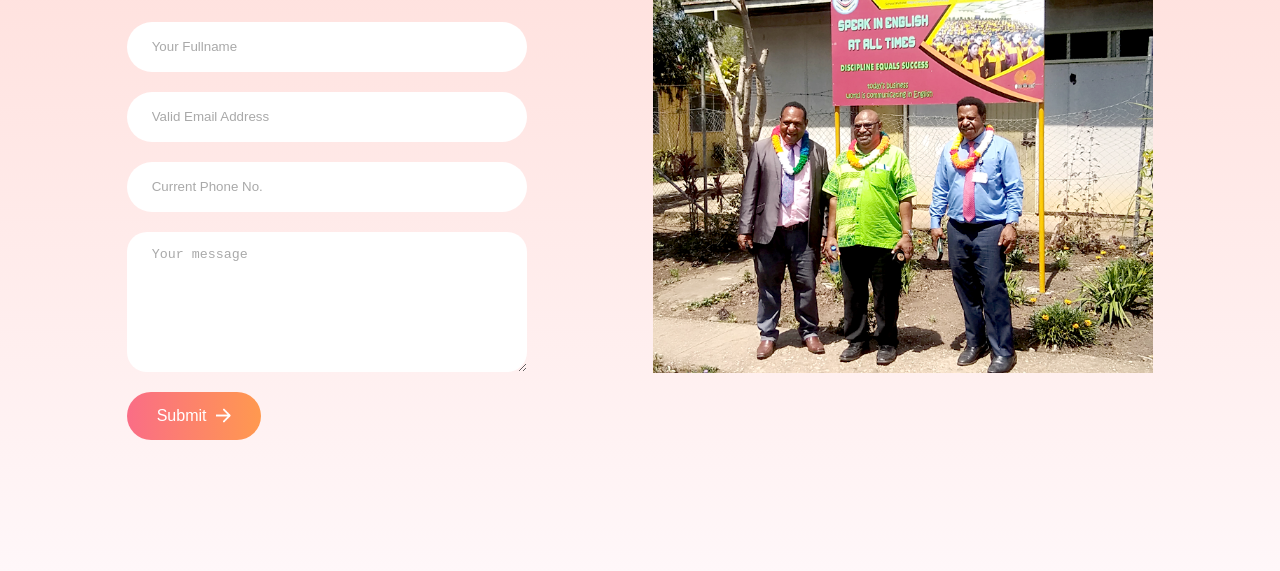
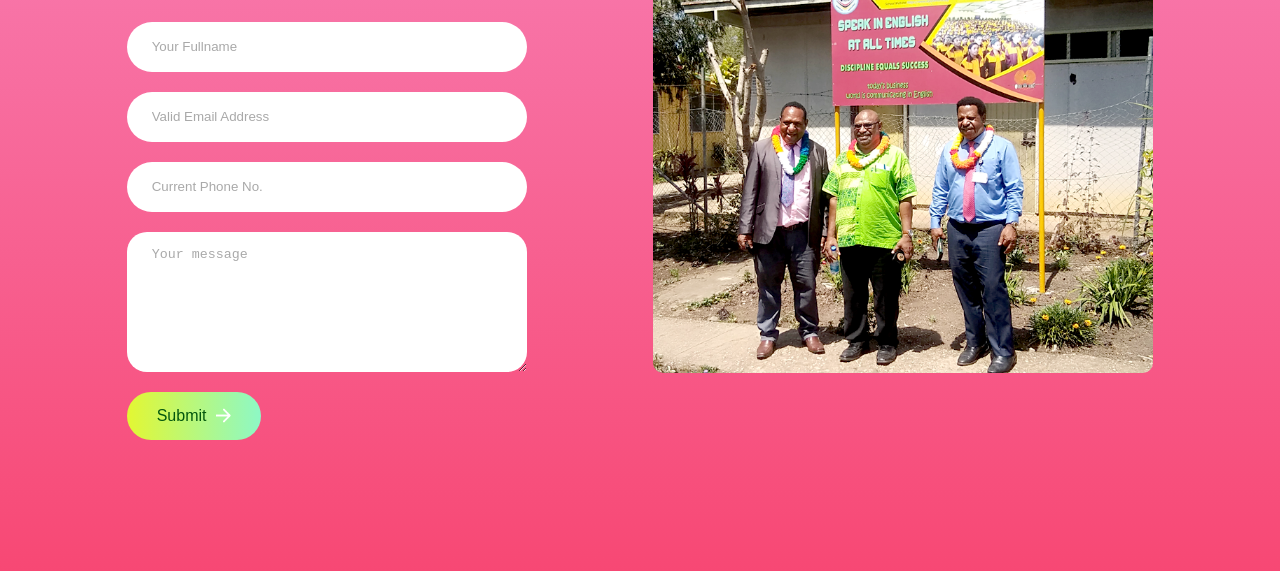
Before and after one commit to ptzsonge/contactz, a plain HTML site: page index.html in a window 1280 px wide. Shown: the part 229-800 px from the top of the page. Drawn offline with Linux system fonts and the light colour scheme.

Commit message:
Add files via upload

```diff
--- a/style.css
+++ b/style.css
@@ -5,7 +5,7 @@
 }
 body{
     font-family: 'outfit';
-    background: linear-gradient(#ffdad5, #fff7f9);
+    background: linear-gradient(#f885bb, #f74874);
 }
 .contact-container{
     height: 100vh;
@@ -21,7 +21,7 @@ body{
 }
 .contact-left-title{
     font-weight: 600;
-    color: #a363aa;
+    color: #5b30f5;
     font-size: 40px;
     margin-bottom: 5px;
 }
@@ -29,7 +29,7 @@ body{
     border: none;
     width: 120px;
     height: 5px;
-    background-color: #a363aa;
+    background-color: #dffaad;
     border-radius: 10px;
     margin-bottom: 20px;
 }
@@ -59,11 +59,11 @@ body{
     align-items: center;
     padding: 15px 30px;
     font-size: 16px;
-    color: #fff;
+    color: #03570e;
     gap: 10px;
     border: none;
     border-radius: 50px;
-    background: linear-gradient(270deg, #ff994f,#fa6d86);
+    background: linear-gradient(270deg, #8df8c6,#e3f732);
     cursor: pointer;
 }
 .contact-left button img{
@@ -71,6 +71,7 @@ body{
 }
 .contact-right img{
     width: 500px;
+    border-radius: 10px;
 }
 @media (max-width:800px){
     .contact-inputs{
```
